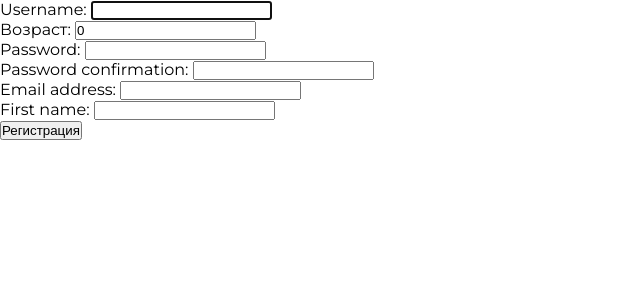
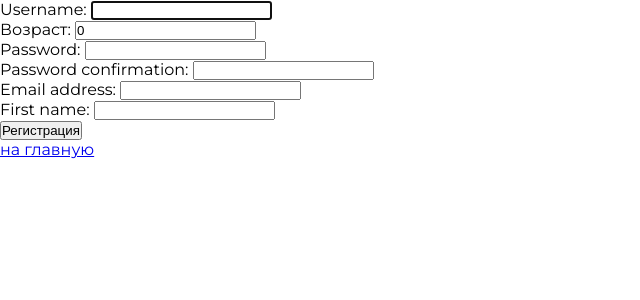
Before and after one commit to usermuser/Geekbrains_django1, a Django app: page /auth/register/ in a window 1280 px wide; the page is wider, and only the part inside the window is pictured. Shown: the top 300 px of that part, without its empty margins (0-640 px from the left). Run offline with Django 3.2, Linux system fonts and the light colour scheme.

Commit message:
hw4 done

```diff
--- a/geekshop/authapp/templates/authapp/edit.html
+++ b/geekshop/authapp/templates/authapp/edit.html
@@ -11,4 +11,5 @@
         </p>
     </form>
 
+    <a href="{% url 'main' %}"> на главную </a>
 {% endblock %}
--- a/geekshop/authapp/templates/authapp/register.html
+++ b/geekshop/authapp/templates/authapp/register.html
@@ -11,4 +11,6 @@
         </p>
     </form>
 
+    <a href="{% url 'main' %}"> на главную </a>
+
 {% endblock %}
--- a/geekshop/authapp/views.py
+++ b/geekshop/authapp/views.py
@@ -6,6 +6,8 @@ from django.urls import reverse
 
 def redirect_to_login(request: HttpRequest):
     return HttpResponseRedirect('/auth/login')
+
+
 
 def login(request: HttpRequest):
     title = 'войти на сайт'
--- a/geekshop/mainapp/urls.py
+++ b/geekshop/mainapp/urls.py
@@ -5,7 +5,7 @@ app_name = 'mainapp'
 
 urlpatterns = [
     # http://127.0.0.1:8000/shop/
-    path('',views.categories, name='categories'),
+    path('', views.categories, name='categories'),
 
     # http://127.0.0.1:8000/shop/category/pechenki or chai (any category_slug)
     path('category/<slug:category_slug>/', views.products_list, name='products'),
```
